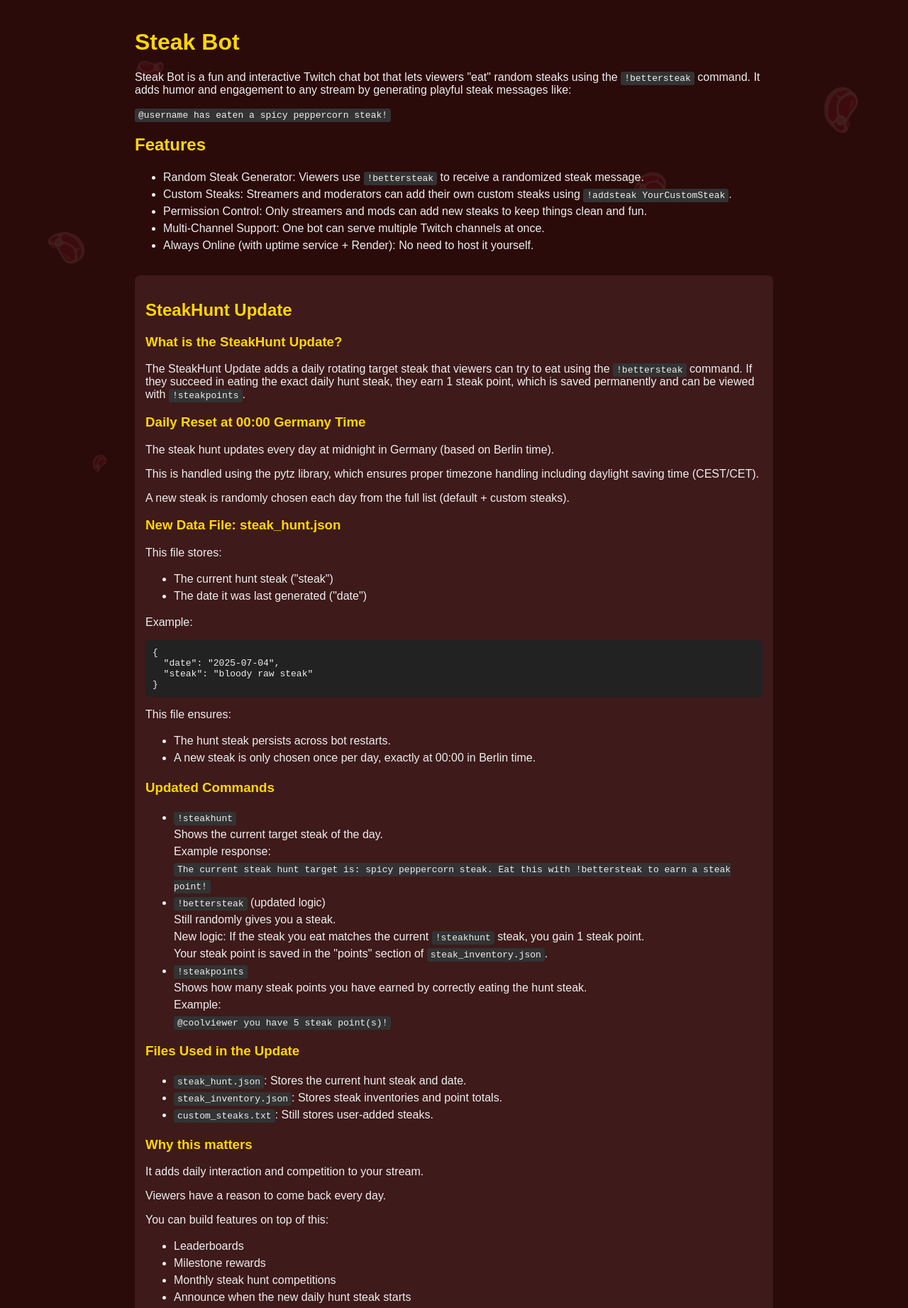
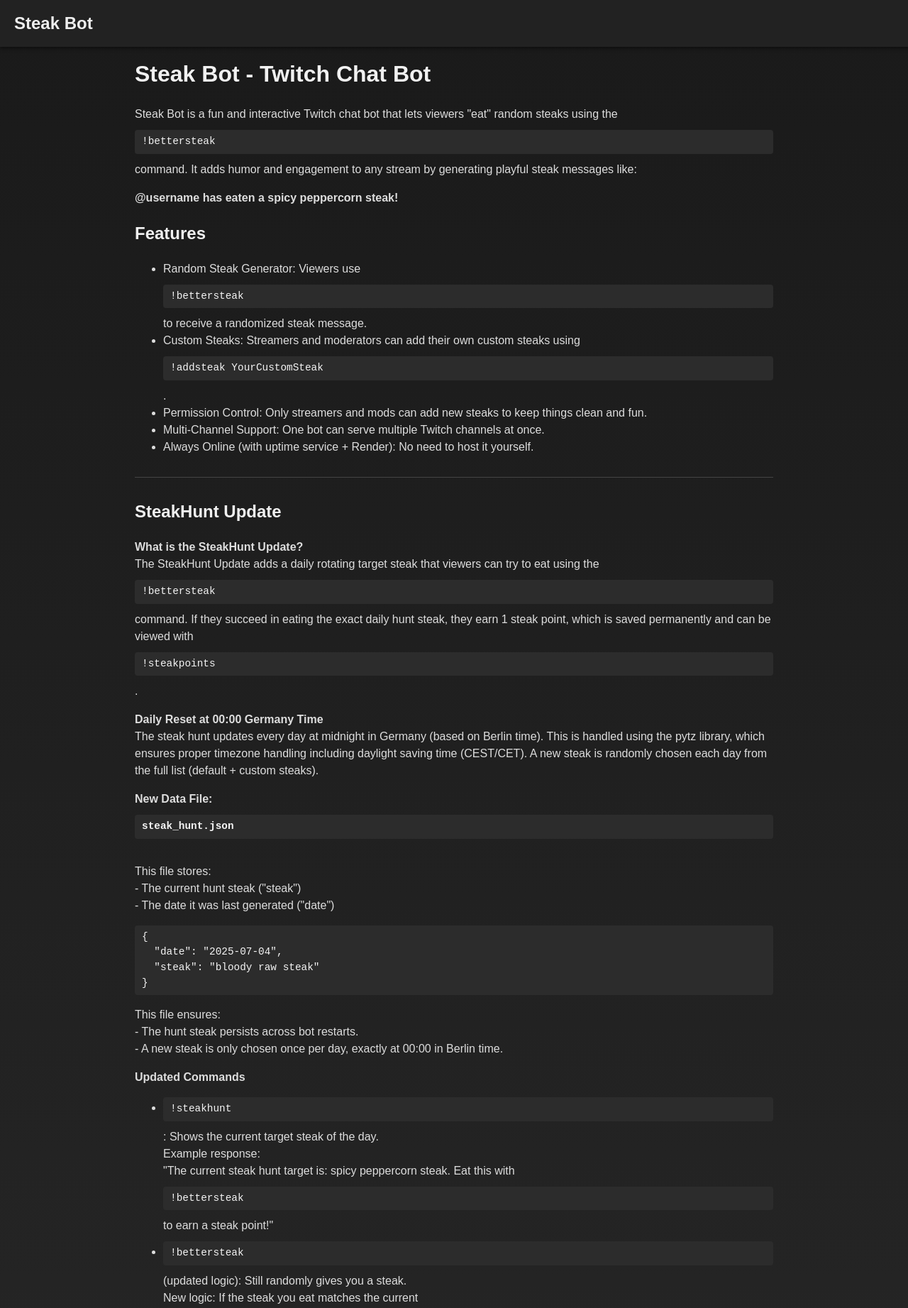
Before and after one commit to Fablp1220/steak-bot-website, a plain HTML site: page index.html in a window 1280 px wide. Shown: the top 1843 px of the page at 71% size. Drawn offline with Linux system fonts and the light colour scheme; a web font is replaced by a local one.

Commit message:
Update index.html

```diff
--- a/index.html
+++ b/index.html
@@ -3,119 +3,99 @@
 <head>
 <meta charset="UTF-8" />
 <meta name="viewport" content="width=device-width, initial-scale=1" />
-<title>Steak Bot</title>
+<title>Steak Bot - Twitch Chat Bot</title>
 <style>
-  @import url('https://fonts.googleapis.com/css2?family=Arial&display=swap');
-
+  /* Background gradient */
   body {
+    background: linear-gradient(180deg, #1a1a1a 0%, #333333 100%);
+    color: #eee;
     font-family: Arial, sans-serif;
-    background: #2b0a0a;
-    color: #eee;
+    line-height: 1.5;
     margin: 0;
-    padding: 20px;
-    position: relative;
-    overflow-x: hidden;
-    min-height: 200vh; /* make page tall enough to scroll */
+    padding: 0 0 40px 0;
   }
 
-  .background-steaks {
+  /* Fixed header */
+  header {
     position: fixed;
-    top: 0; left: 0;
-    width: 100vw;
-    height: 100vh;
-    pointer-events: none;
-    z-index: 0;
-    overflow: visible;
+    top: 0;
+    width: 100%;
+    background-color: #222;
+    color: #eee;
+    padding: 15px 20px;
+    font-weight: bold;
+    font-size: 24px;
+    box-shadow: 0 2px 5px rgba(0,0,0,0.5);
+    z-index: 1000;
   }
 
-  .background-steaks span {
-    position: absolute;
-    user-select: none;
-    color: #7a1f1f;
-    font-size: var(--size);
-    transform-origin: center center;
-    will-change: transform;
-    opacity: 0.1;
+  /* To avoid content hidden behind header */
+  .container {
+    max-width: 900px;
+    margin: 80px auto 0 auto;
+    padding: 0 15px;
   }
 
-  .content {
-    position: relative;
-    z-index: 1;
-    max-width: 900px;
-    margin: 0 auto;
+  h1, h2 {
+    font-weight: bold;
+    color: #f1f1f1;
   }
 
-  h1, h2, h3 {
-    color: #ffd700;
+  p, ul, li {
+    color: #ddd;
   }
-  a {
-    color: #ffae00;
-    text-decoration: none;
-  }
-  a:hover {
-    text-decoration: underline;
-  }
-  code {
-    background-color: #333;
-    padding: 2px 5px;
-    border-radius: 3px;
-    font-family: monospace;
-  }
-  pre {
-    background-color: #222;
-    padding: 10px;
-    border-radius: 5px;
-    overflow-x: auto;
-  }
-  .update-section {
-    background-color: #3e1a1a;
-    padding: 15px;
-    border-radius: 8px;
-    margin-top: 30px;
-  }
-  ul {
-    line-height: 1.5;
-  }
-  table {
-    border-collapse: collapse;
-    width: 100%;
+
+  /* Code block styling */
+  code, pre {
+    background-color: #2c2c2c;
+    color: #f4f4f4;
+    padding: 6px 10px;
+    border-radius: 4px;
+    font-family: 'Courier New', Courier, monospace;
+    font-size: 0.9em;
+    display: block;
+    white-space: pre-wrap;
     margin: 10px 0;
   }
-  th, td {
-    border: 1px solid #555;
-    padding: 8px;
-    text-align: left;
+
+  /* Section separators */
+  hr {
+    border: none;
+    border-top: 1px solid #444;
+    margin: 30px 0;
   }
-  th {
-    background-color: #5a1f1f;
+
+  /* Link styling */
+  a {
+    color: #d14836;
+    text-decoration: none;
+    border-bottom: 1px dotted #d14836;
   }
-  .version {
-    margin-top: 40px;
-    font-weight: bold;
-    font-size: 0.9em;
-    text-align: center;
-    color: #ccc;
+
+  a:hover {
+    color: #f25c4a;
+    border-bottom: 1px solid #f25c4a;
+  }
+
+  /* Smooth scrolling */
+  html {
+    scroll-behavior: smooth;
   }
 </style>
 </head>
 <body>
 
-<div class="background-steaks" aria-hidden="true">
-  <span style="--size: 30px; top: 10%; left: 15%;">🥩</span>
-  <span style="--size: 50px; top: 40%; left: 5%;">🥩</span>
-  <span style="--size: 40px; top: 60%; left: 25%;">🥩</span>
-  <span style="--size: 20px; top: 80%; left: 10%;">🥩</span>
-  <span style="--size: 35px; top: 30%; left: 70%;">🥩</span>
-  <span style="--size: 45px; top: 50%; left: 80%;">🥩</span>
-  <span style="--size: 25px; top: 70%; left: 65%;">🥩</span>
-  <span style="--size: 55px; top: 15%; left: 90%;">🥩</span>
-  <span style="--size: 30px; top: 85%; left: 75%;">🥩</span>
-</div>
+<header>
+  Steak Bot
+</header>
 
-<div class="content">
-  <h1>Steak Bot</h1>
+<div class="container">
+
+  <h1>Steak Bot - Twitch Chat Bot</h1>
+
   <p>Steak Bot is a fun and interactive Twitch chat bot that lets viewers "eat" random steaks using the <code>!bettersteak</code> command. It adds humor and engagement to any stream by generating playful steak messages like:</p>
-  <p><code>@username has eaten a spicy peppercorn steak!</code></p>
+
+  <p><strong>@username has eaten a spicy peppercorn steak!</strong></p>
 
   <h2>Features</h2>
   <ul>
@@ -126,121 +106,136 @@
     <li>Always Online (with uptime service + Render): No need to host it yourself.</li>
   </ul>
 
-  <div class="update-section">
-    <h2>SteakHunt Update</h2>
-    <h3>What is the SteakHunt Update?</h3>
-    <p>The SteakHunt Update adds a daily rotating target steak that viewers can try to eat using the <code>!bettersteak</code> command. If they succeed in eating the exact daily hunt steak, they earn 1 steak point, which is saved permanently and can be viewed with <code>!steakpoints</code>.</p>
+  <hr />
 
-    <h3>Daily Reset at 00:00 Germany Time</h3>
-    <p>The steak hunt updates every day at midnight in Germany (based on Berlin time).</p>
-    <p>This is handled using the pytz library, which ensures proper timezone handling including daylight saving time (CEST/CET).</p>
-    <p>A new steak is randomly chosen each day from the full list (default + custom steaks).</p>
+  <h2>SteakHunt Update</h2>
 
-    <h3>New Data File: steak_hunt.json</h3>
-    <p>This file stores:</p>
-    <ul>
-      <li>The current hunt steak ("steak")</li>
-      <li>The date it was last generated ("date")</li>
-    </ul>
-    <p>Example:</p>
-    <pre>{
+  <p><strong>What is the SteakHunt Update?</strong><br />
+  The SteakHunt Update adds a daily rotating target steak that viewers can try to eat using the <code>!bettersteak</code> command. If they succeed in eating the exact daily hunt steak, they earn 1 steak point, which is saved permanently and can be viewed with <code>!steakpoints</code>.</p>
+
+  <p><strong>Daily Reset at 00:00 Germany Time</strong><br />
+  The steak hunt updates every day at midnight in Germany (based on Berlin time). This is handled using the pytz library, which ensures proper timezone handling including daylight saving time (CEST/CET). A new steak is randomly chosen each day from the full list (default + custom steaks).</p>
+
+  <p><strong>New Data File: <code>steak_hunt.json</code></strong><br />
+  This file stores:<br />
+  - The current hunt steak ("steak")<br />
+  - The date it was last generated ("date")</p>
+
+  <pre>{
   "date": "2025-07-04",
   "steak": "bloody raw steak"
 }</pre>
-    <p>This file ensures:</p>
-    <ul>
-      <li>The hunt steak persists across bot restarts.</li>
-      <li>A new steak is only chosen once per day, exactly at 00:00 in Berlin time.</li>
-    </ul>
 
-    <h3>Updated Commands</h3>
-    <ul>
-      <li><code>!steakhunt</code><br>Shows the current target steak of the day.<br>Example response:<br><code>The current steak hunt target is: spicy peppercorn steak. Eat this with !bettersteak to earn a steak point!</code></li>
-      <li><code>!bettersteak</code> (updated logic)<br>Still randomly gives you a steak.<br>New logic: If the steak you eat matches the current <code>!steakhunt</code> steak, you gain 1 steak point.<br>Your steak point is saved in the "points" section of <code>steak_inventory.json</code>.</li>
-      <li><code>!steakpoints</code><br>Shows how many steak points you have earned by correctly eating the hunt steak.<br>Example:<br><code>@coolviewer you have 5 steak point(s)!</code></li>
-    </ul>
+  <p>This file ensures:<br />
+  - The hunt steak persists across bot restarts.<br />
+  - A new steak is only chosen once per day, exactly at 00:00 in Berlin time.</p>
 
-    <h3>Files Used in the Update</h3>
-    <ul>
-      <li><code>steak_hunt.json</code>: Stores the current hunt steak and date.</li>
-      <li><code>steak_inventory.json</code>: Stores steak inventories and point totals.</li>
-      <li><code>custom_steaks.txt</code>: Still stores user-added steaks.</li>
-    </ul>
+  <p><strong>Updated Commands</strong></p>
+  <ul>
+    <li><code>!steakhunt</code>: Shows the current target steak of the day.<br />
+    Example response:<br />
+    "The current steak hunt target is: spicy peppercorn steak. Eat this with <code>!bettersteak</code> to earn a steak point!"</li>
+    <li><code>!bettersteak</code> (updated logic): Still randomly gives you a steak.<br />
+    New logic: If the steak you eat matches the current <code>!steakhunt</code> steak, you gain 1 steak point.<br />
+    Your steak point is saved in the "points" section of <code>steak_inventory.json</code>.</li>
+    <li><code>!steakpoints</code>: Shows how many steak points you have earned by correctly eating the hunt steak.<br />
+    Example:<br />
+    "@coolviewer you have 5 steak point(s)!"</li>
+  </ul>
 
-    <h3>Why this matters</h3>
-    <p>It adds daily interaction and competition to your stream.</p>
-    <p>Viewers have a reason to come back every day.</p>
-    <p>You can build features on top of this:</p>
-    <ul>
-      <li>Leaderboards</li>
-      <li>Milestone rewards</li>
-      <li>Monthly steak hunt competitions</li>
-      <li>Announce when the new daily hunt steak starts</li>
-    </ul>
-    <p>Let me know if you want to add:</p>
-    <ul>
-      <li><code>!topsteakhunters</code> to show a leaderboard.</li>
-      <li>An auto-announcement when the new steak is selected at 00:00.</li>
-      <li>A cooldown or confirmation when a user earns a steak point.</li>
-    </ul>
-  </div>
+  <p><strong>Files Used in the Update</strong><br />
+  <code>steak_hunt.json</code>: Stores the current hunt steak and date.<br />
+  <code>steak_inventory.json</code>: Stores steak inventories and point totals.<br />
+  <code>custom_steaks.txt</code>: Still stores user-added steaks.</p>
 
-  <div class="version">Version 4.4.1 - Updated July 7, 2025</div>
+  <p><strong>Why this matters</strong><br />
+  It adds daily interaction and competition to your stream. Viewers have a reason to come back every day. You can build features on top of this like leaderboards, milestone rewards, monthly steak hunt competitions, and auto announcements.</p>
+
+  <hr />
+
+  <h2>New Update</h2>
+
+  <h3>What's New in steak_bot.py</h3>
+
+  <ol>
+    <li><strong>Perk System Added</strong><br />
+    Users can now spend steak points to get random temporary perks that affect <code>!bettersteak</code>.</li>
+
+    <li><strong>New Command: <code>!getperk</code></strong><br />
+    Costs 5 steak points.<br />
+    Grants a random 30-minute perk.<br />
+    Users can’t choose the perk.<br />
+    Perks apply automatically the next time the user uses <code>!bettersteak</code>.</li>
+  </ol>
+
+  <p><strong>Example usage:</strong></p>
+  <pre>!getperk
+@username received the perk: DoubleSteak — Eat 2 steaks at once! (30 min)</pre>
+
+  <h3>Available Perks</h3>
+
+  <table border="1" cellpadding="6" cellspacing="0" style="border-collapse: collapse; border-color: #444; color: #ddd;">
+    <thead>
+      <tr>
+        <th>Perk</th>
+        <th>Description</th>
+        <th>Effect</th>
+      </tr>
+    </thead>
+    <tbody>
+      <tr>
+        <td>DoubleSteak</td>
+        <td>Eat 2 steaks at once</td>
+        <td>Adds 2 of the same steak instead of 1</td>
+      </tr>
+      <tr>
+        <td>HuntBoost</td>
+        <td>25% chance to get the daily hunt steak</td>
+        <td>Replaces your roll with the steak hunt target</td>
+      </tr>
+      <tr>
+        <td>FlavorLuck</td>
+        <td>Filters out bad steaks like “dirty” or “soggy”</td>
+        <td>Prevents those from being picked</td>
+      </tr>
+    </tbody>
+  </table>
+
+  <h3>How <code>!bettersteak</code> Changes</h3>
+
+  <p>If a user has any active perks, they are automatically applied:</p>
+  <ul>
+    <li>If the user has DoubleSteak, they get 2 steaks.</li>
+    <li>If the user has HuntBoost, there's a 25% chance they eat the hunt steak directly.</li>
+    <li>If the user has FlavorLuck, all bad steaks are removed from the pool before selection.</li>
+  </ul>
+
+  <p>The system also handles perk expiration (30 minutes from when the perk is earned), so expired perks won’t apply.</p>
+
+  <h3>Workflow</h3>
+
+  <p>User earns steak points by eating the hunt steak with <code>!bettersteak</code>.<br />
+  User spends 5 points with <code>!getperk</code> to receive a random perk.<br />
+  Next time they use <code>!bettersteak</code>, the perk(s) automatically modify the behavior.<br />
+  Perks expire after 30 minutes, and users can get new ones after that.</p>
+
+  <h3>Example User Flow</h3>
+
+  <pre>User: !bettersteak
+Bot: @User has eaten a dirty steak!
+
+User: !getperk
+Bot: @User received the perk: FlavorLuck, Removes bad steaks! (30 min)
+
+User: !bettersteak
+Bot: @User has eaten a juicy ribeye steak! Total steaks eaten: 47
+</pre>
+
+  <hr />
+
+  <p style="text-align:center; color:#888; margin-top:50px;">Version 1.0</p>
+
 </div>
-
-<script>
-  const steaks = document.querySelectorAll('.background-steaks span');
-
-  // Store initial positions as percentages for vertical position parallax
-  const steakData = [];
-  steaks.forEach((steak, i) => {
-    steakData[i] = {
-      baseTop: parseFloat(steak.style.top),  // percentage
-      left: steak.style.left,
-      size: parseInt(steak.style.getPropertyValue('--size')),
-      rotation: Math.random() * 360,
-      scale: 1,
-      scaleDirection: 1,
-      rotationSpeed: (Math.random() * 0.2) + 0.05, // degrees per frame
-      scaleSpeed: (Math.random() * 0.005) + 0.001, // scale change per frame
-      scaleMin: 0.85,
-      scaleMax: 1.15,
-    };
-  });
-
-  // Parallax effect for vertical position on scroll at half speed
-  window.addEventListener('scroll', () => {
-    const scrollY = window.scrollY;
-    steaks.forEach((steak, i) => {
-      const data = steakData[i];
-      const newTop = data.baseTop + scrollY * 0.05; // 0.05 = half speed approx for viewport percentage
-      steak.style.top = `${newTop}%`;
-    });
-  });
-
-  // Animate rotation and scaling continuously
-  function animate() {
-    steaks.forEach((steak, i) => {
-      const data = steakData[i];
-
-      // Update rotation
-      data.rotation += data.rotationSpeed;
-      if (data.rotation > 360) data.rotation -= 360;
-
-      // Update scale
-      data.scale += data.scaleSpeed * data.scaleDirection;
-      if (data.scale > data.scaleMax || data.scale < data.scaleMin) {
-        data.scaleDirection *= -1;
-      }
-
-      steak.style.transform = `rotate(${data.rotation}deg) scale(${data.scale.toFixed(3)})`;
-    });
-
-    requestAnimationFrame(animate);
-  }
-
-  animate();
-</script>
 
 </body>
 </html>
```
